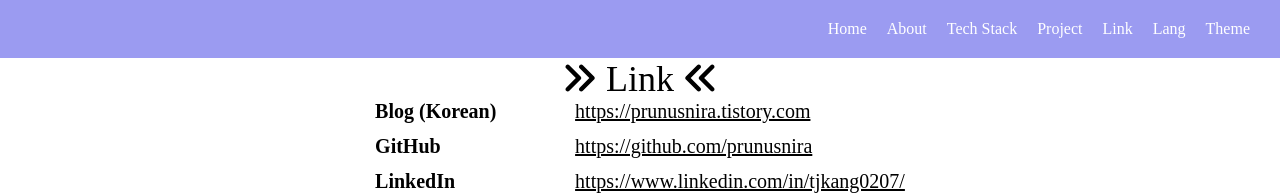
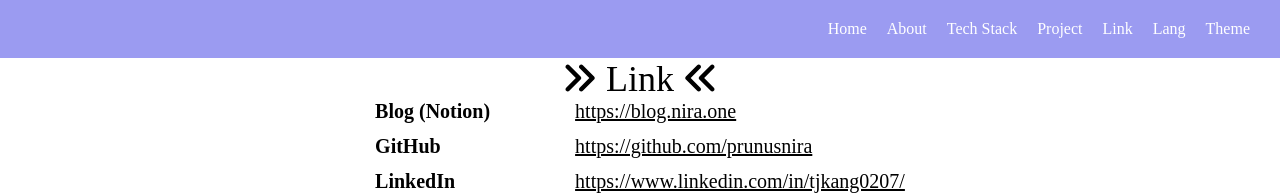
Before and after one commit to prunusnira/personalpage-vue, a Vue app: page /#/link in a window 1280 px wide. Shown: the top 195 px of the page. Built offline with nearby package versions, Linux system fonts and the light colour scheme.

Commit message:
블로그 -> 노션 변경

```diff
--- a/src/views/LinkView.vue
+++ b/src/views/LinkView.vue
@@ -21,7 +21,7 @@
       <font-awesome-icon icon="fa-solid fa-angle-double-left" />
     </div>
     <div :class="wrapper">
-      <LinkItemVue title="Blog (Korean)" src="https://prunusnira.tistory.com" />
+      <LinkItemVue title="Blog (Notion)" src="https://blog.nira.one" />
       <LinkItemVue title="GitHub" src="https://github.com/prunusnira" />
       <LinkItemVue
         title="LinkedIn"
```
Also changed, not shown: 1 other file (tests, documents, lock files or other folders).
